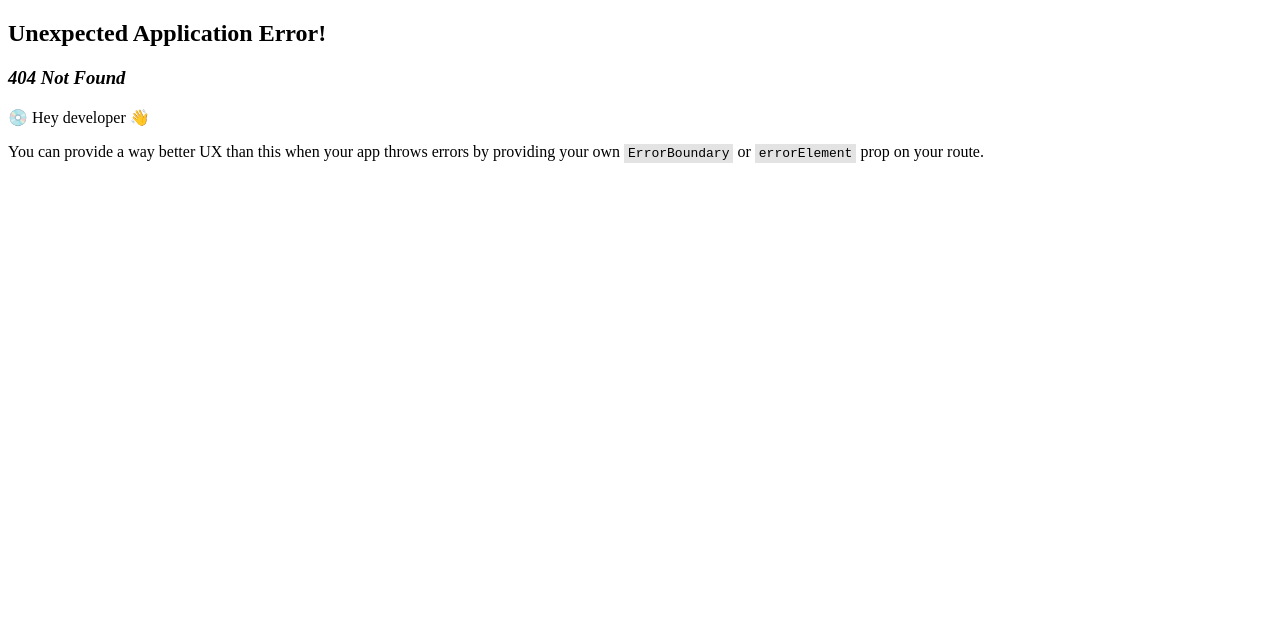
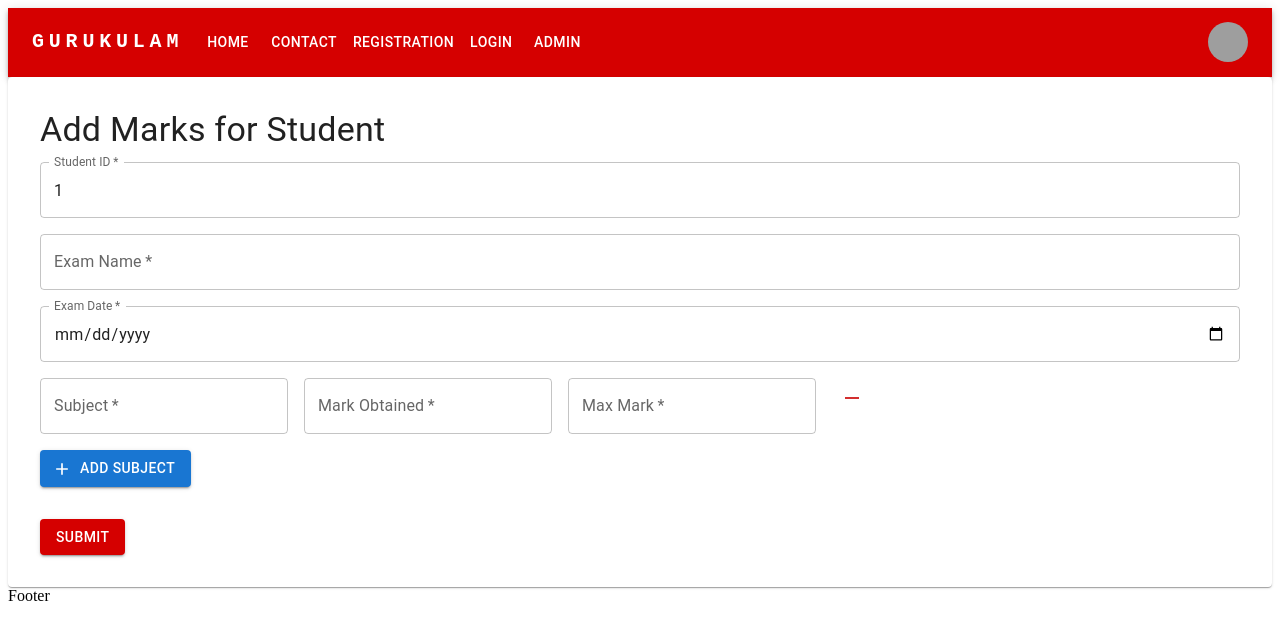
Before and after one commit to adarsh2255-buji/gurukulam, a React (Vite) app in the folder frontend/: page /addMarks/1 in a window 1280 px wide. Before the commit this address had no page. Shown: the top 640 px of the page. Built offline with nearby package versions, Linux system fonts and the light colour scheme; grey boxes are pictures that could not be loaded.

Commit message:
student mark added functionality added

```diff
--- /dev/null
+++ b/frontend/src/Components/Admin/AddMarks.jsx
@@ -0,0 +1,132 @@
+import React, { useState } from 'react';
+import toast from 'react-hot-toast';
+import api from '../../api';
+import { Box, Button, TextField, Typography, Paper, IconButton } from '@mui/material';
+import { Add, Remove } from '@mui/icons-material';
+import { useParams } from 'react-router-dom';
+
+const AddMarks = () => {
+    const { id } = useParams();
+    const [studentId, setStudentId] = useState(id);
+    const [examName, setExamName] = useState('');
+    const [examDate, setExamDate] = useState('');
+    const [marks, setMarks] = useState([{ subject: '', markObtained: '' , maxMark: '' }]);
+
+
+    // Handle input change for dynamic marks fields
+    const handleMarkChange = (index, event) => {
+        const { name, value } = event.target;
+        const newMarks = [...marks];
+        // Convert markObtained and maxMark to numbers
+    newMarks[index][name] = name === 'markObtained' || name === 'maxMark' ? parseFloat(value) : value;
+        setMarks(newMarks);
+    };
+
+    // Add new mark input fields
+    const addMarkField = () => {
+        setMarks([...marks, { subject:'', markObtained: '', maxMark: '' }]);
+    };
+
+    // Remove mark input fields
+    const removeMarkField = (index) => {
+        const newMarks = marks.filter((_, i) => i !== index);
+        setMarks(newMarks);
+    };
+
+    // Handle form submission
+    const handleSubmit = async (e) => {
+        e.preventDefault();
+        try {
+            const response = await api.post('/markList', {
+                studentId,
+                examName,
+                examDate,
+                marks: marks.filter(mark => mark.subject && mark.markObtained && mark.maxMark) // Filter out empty marks
+            }, { withCredentials: true });
+            toast.success('Mark list created successfully');
+            // Reset form after successful submission
+            setExamName('');
+            setExamDate('');
+            setMarks([{ subject: '', markObtained: '', maxMark: '' }]);
+        } catch (err) {
+            console.error(err.response?.data?.message || 'Failed to create mark list');
+            toast.error(err.response?.data?.message || 'Failed to create mark list');
+        }
+    };
+
+    return (
+        <Paper sx={{ padding: 4 }}>
+            <Typography variant="h4" gutterBottom>Add Marks for Student</Typography>
+            <form onSubmit={handleSubmit}>
+                <Box mb={2}>
+                    <TextField
+                        label="Student ID"
+                        value={studentId}
+                        onChange={(e) => setStudentId(e.target.value)}
+                        fullWidth
+                        required
+                    />
+                </Box>
+                <Box mb={2}>
+                    <TextField
+                        label="Exam Name"
+                        value={examName}
+                        onChange={(e) => setExamName(e.target.value)}
+                        fullWidth
+                        required
+                    />
+                </Box>
+                <Box mb={2}>
+                    <TextField
+                        label="Exam Date"
+                        type="date"
+                        value={examDate}
+                        onChange={(e) => setExamDate(e.target.value)}
+                        fullWidth
+                        required
+                        InputLabelProps={{ shrink: true }}
+                    />
+                </Box>
+                {marks.map((mark, index) => (
+                    <Box key={index} mb={2}>
+                        <TextField
+                            label="Subject"
+                            name="subject"
+                            value={mark.subject}
+                            onChange={(e) => handleMarkChange(index, e)}
+                            required
+                        />
+                        <TextField
+                            label="Mark Obtained"
+                            name="markObtained"
+                            type="number"
+                            value={mark.markObtained}
+                            onChange={(e) => handleMarkChange(index, e)}
+                            required
+                            sx={{ mx: 2 }}
+                        />
+                        <TextField
+                            label="Max Mark"
+                            name="maxMark"
+                            type="number"
+                            value={mark.maxMark}
+                            onChange={(e) => handleMarkChange(index, e)}
+                            required
+                        />
+                        <IconButton onClick={() => removeMarkField(index)} color="error" sx={{ ml: 2 }}>
+                            <Remove />
+                        </IconButton>
+                    </Box>
+                ))}
+                <Button variant="contained" color="primary" onClick={addMarkField} startIcon={<Add />}>
+                    Add Subject
+                </Button>
+                <Box mt={4}>
+                    <Button variant="contained" sx={{bgcolor:'#d50000'}} type="submit">Submit</Button>
+                </Box>
+            </form>
+        </Paper>
+    );
+};
+
+export default AddMarks;
--- a/frontend/src/Components/Admin/GetAllStudents.jsx
+++ b/frontend/src/Components/Admin/GetAllStudents.jsx
@@ -24,7 +24,6 @@ const GetAllStudents = () => {
 
   //handle more button
   const handleMoreButton = (studentId) =>{
-    console.log(studentId)
     navigate(`/studentDetails/${studentId}`)
   }
   return (
--- a/frontend/src/Components/Admin/StudentsDetails.jsx
+++ b/frontend/src/Components/Admin/StudentsDetails.jsx
@@ -1,12 +1,15 @@
 import React, { useEffect, useState } from 'react'
-import { Box, Grid, Typography, Paper, Container } from '@mui/material'
+import { Box, Grid, Typography, Paper, Container, Button } from '@mui/material'
 import toast from 'react-hot-toast';
-import { useParams } from 'react-router-dom'
+import { useNavigate, useParams } from 'react-router-dom'
 import api from '../../api';
+import AddMarks from './AddMarks';
 
 const StudentsDetails = () => {
     const { id } = useParams();
     const [student, setStudent] = useState(null);
+
+    const navigate = useNavigate()
 
     useEffect(() => {
         const fetchStudent = async () => {
@@ -23,6 +26,11 @@ const StudentsDetails = () => {
             setStudent(null);
         }
     }, [id])
+
+    //handle add mark button
+    const handleAddMark = (studentId) =>{
+        navigate(`/addMarks/${studentId}`)
+      }
   return (
     <>
     <Box sx={{ display: 'flex', flexDirection: 'column', alignItems: 'center', mt: 4 }}>
@@ -37,6 +45,13 @@ const StudentsDetails = () => {
           </Grid>
           <Grid item xs={6}>
             <Typography variant="body1">{student.name}</Typography>
+          </Grid>
+
+          <Grid item xs={6}>
+            <Typography variant="body1" fontWeight="bold">Id</Typography>
+          </Grid>
+          <Grid item xs={6}>
+            <Typography variant="body1">{student._id}</Typography>
           </Grid>
 
           <Grid item xs={6}>
@@ -121,6 +136,10 @@ const StudentsDetails = () => {
           <Grid item xs={6}>
             <Typography variant="body1">{student.whatsAppNumber}</Typography>
           </Grid>
+          <Grid item xs={12} >
+            <Button variant="contained" sx={{bgcolor:'#d50000', margin:'1rem'}} size='small' onClick={()=>handleAddMark(student._id)}>Add Mark</Button>
+            <Button variant="contained" sx={{bgcolor:'#d50000'}} size='small'>Update</Button>
+          </Grid>
         </Grid>
 
       ) : (
--- a/frontend/src/main.jsx
+++ b/frontend/src/main.jsx
@@ -10,6 +10,7 @@ import AdminLogin from './Components/Admin/AdminLogin'
 import AdminProvider from './context/AdminContext'
 import GetAllStudents from './Components/Admin/GetAllStudents'
 import StudentsDetails from './Components/Admin/StudentsDetails'
+import AddMarks from './Components/Admin/AddMarks'
 
 
 const router = createBrowserRouter([
@@ -41,6 +42,10 @@ const router = createBrowserRouter([
     {
       path: '/studentDetails/:id',
       element: <StudentsDetails />
+    },
+    {
+      path: '/addMarks/:id',
+      element: <AddMarks />
     }
   ]
   }
```
